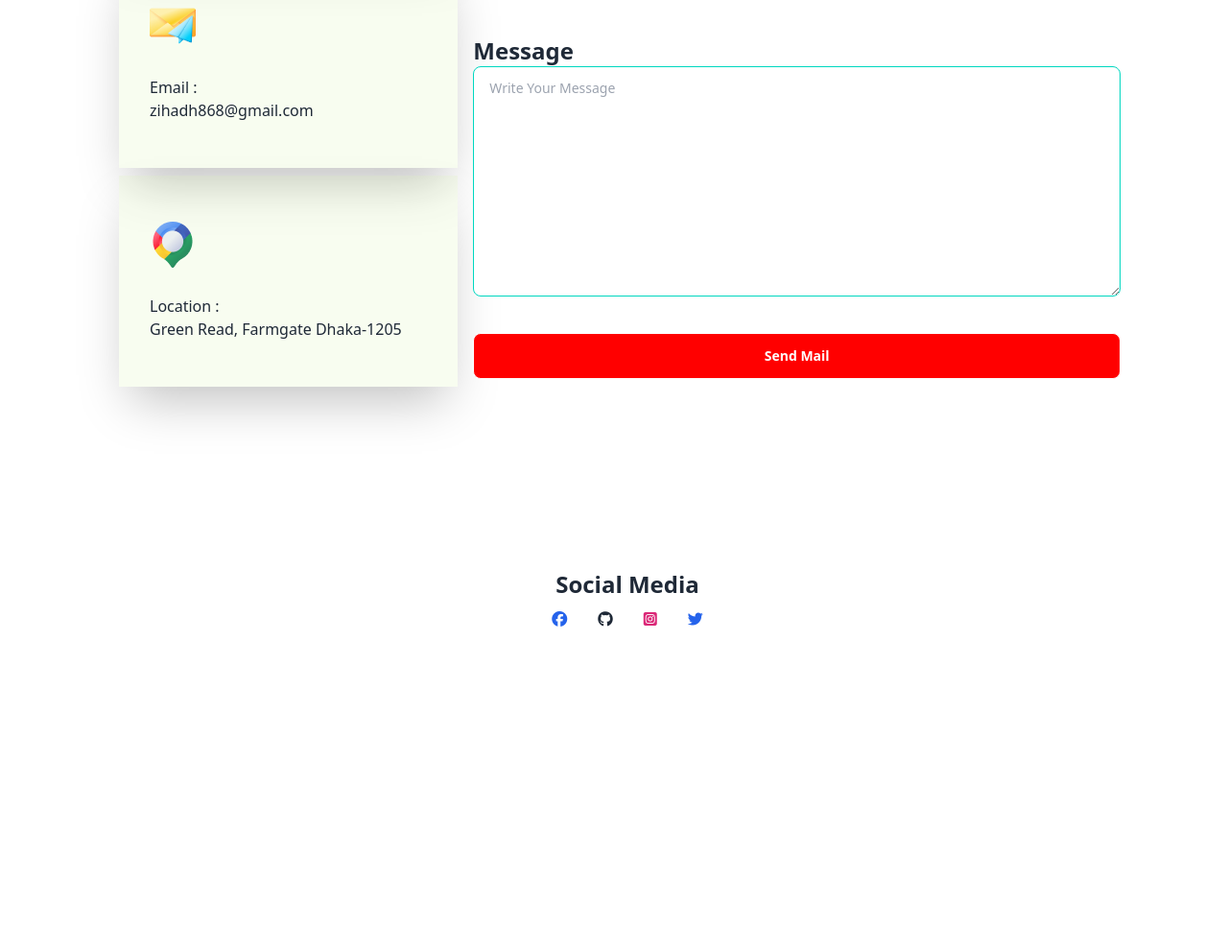
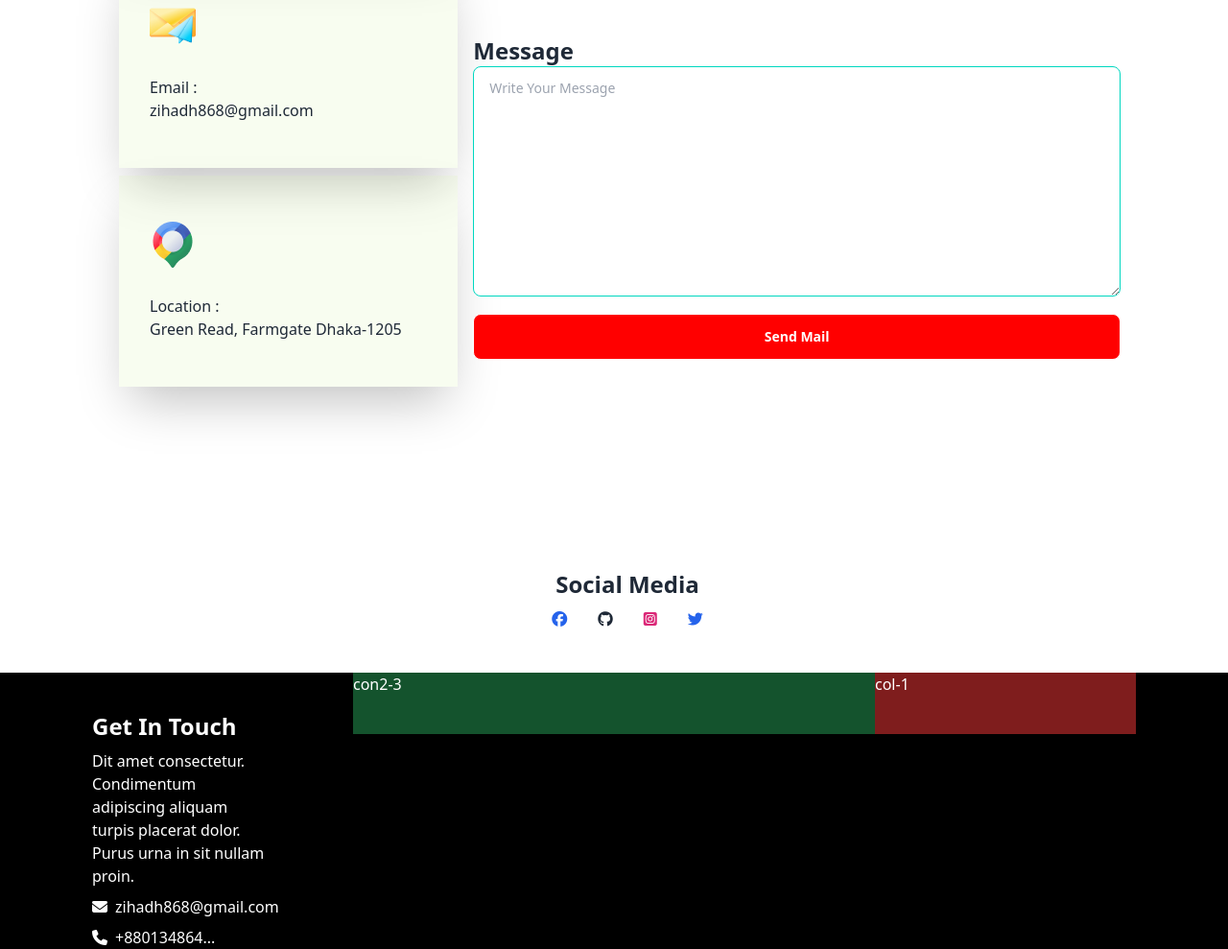
Before and after one commit to zihad868/Hockey-Club, a plain HTML site: page index.html in a window 1280 px wide. Shown: the part 4108-5097 px from the top of the page at 96% size. Before the commit the page ends 4761 px from the top, so only its background shows below. Drawn offline with nearby package versions, Linux system fonts and the light colour scheme.

Commit message:
footer First Part

```diff
--- a/index.html
+++ b/index.html
@@ -563,7 +563,7 @@
               <div class="col-span-2 mt-8">
 
                 <div class="grid grid-rows-3 lg:px-4">
-                  <div class="grid grid-rows-2 space-y-4">
+                  <div class="grid grid-rows-2 space-y-2">
                     <div class="grid grid-cols-1 lg:grid-cols-2 gap-3">
                       <div>
                         <label class="text-2xl font-semibold" for="">Your Name</label>
@@ -596,7 +596,7 @@
                     <textarea class="textarea textarea-accent h-60 w-full" placeholder="Write Your Message"></textarea>
                   </div>
 
-                  <div class="mt-8">
+                  <div class="lg:mt-3">
                     <button class="btn btn-outline bg-[red] text-white w-full">Send Mail</button>
                   </div>
                 </div>
@@ -628,6 +628,33 @@
 
     </main>
 
-    <footer></footer>
+    <footer class="bg-black text-white">
+      <div class="container mx-auto px-5 lg:px-24 mt-12 space-x-7">
+
+        <div class="grid grid-cols-1 lg:grid-cols-4">
+          <div class="mt-10 space-y-2 flex flex-col justify-center items-center lg:items-start">
+
+            <h5 class="text-2xl font-semibold">Get In Touch</h5>
+            <p class="w-2/3">Dit amet consectetur. Condimentum  adipiscing aliquam turpis placerat dolor. Purus urna in sit nullam proin. </p>
+
+            <div class="flex items-center space-x-2">
+              <i class="fa-solid fa-envelope"></i>
+              <p>zihadh868@gmail.com</p>
+            </div>
+
+            <div class="flex space-x-2 items-center">
+              <i class="fa-solid fa-phone"></i>
+              <p>+880134864...</p>
+            </div>
+          </div>
+
+          <div class="col-span-2 bg-green-900 h-16">con2-3</div>
+
+          <div class="bg-red-900 h-16">col-1</div>
+        </div>
+
+
+      </div>
+    </footer>
 </body>
 </html>
```
